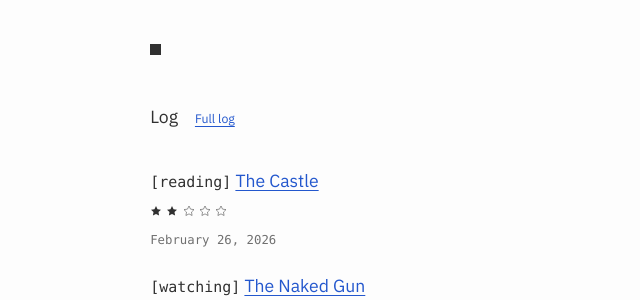
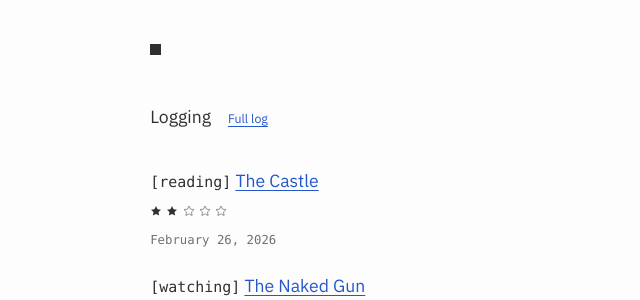
Before and after one commit to ewenme/site2, a Jekyll site: the page built from index.html, in a window 1280 px wide and 900 px high, scrolled down 2156 px. Shown: the part 155-455 px from the top of the window, without its empty margins (173-813 px from the left). Built offline with Jekyll 4.4.1, drawn with Linux system fonts in a browser that asks for light colours.

Commit message:
header name change

```diff
--- a/index.html
+++ b/index.html
@@ -116,7 +116,7 @@ root: true
 
 <hr class="hr" />
 
-<h2 class="text">Log</h2>
+<h2 class="text">Logging</h2>
 <a href="/log" class="styled-link">Full log</a>
 <ul aria-label="log" class="terminal">
   {% assign log = site.reading | concat: site.playing | concat: site.watching | sort: "date" | reverse | slice: 0, 5 %}
```
